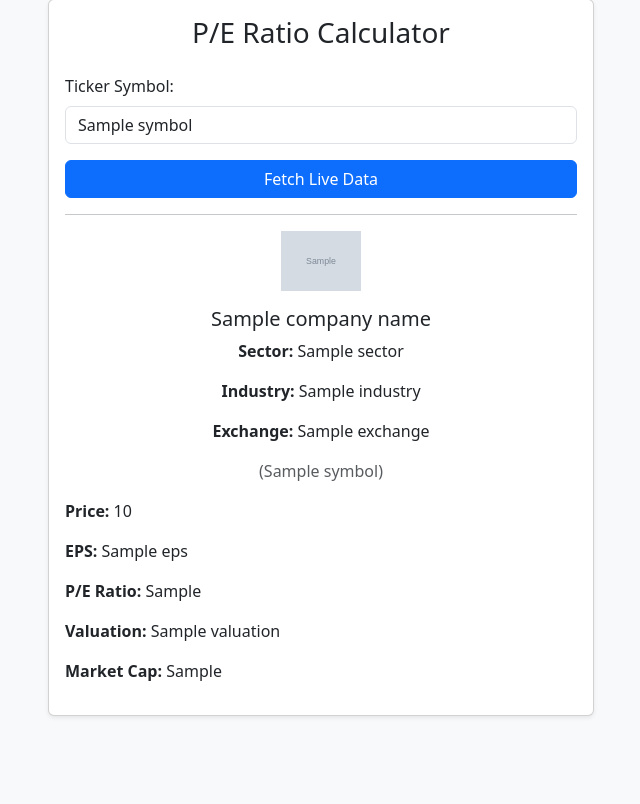
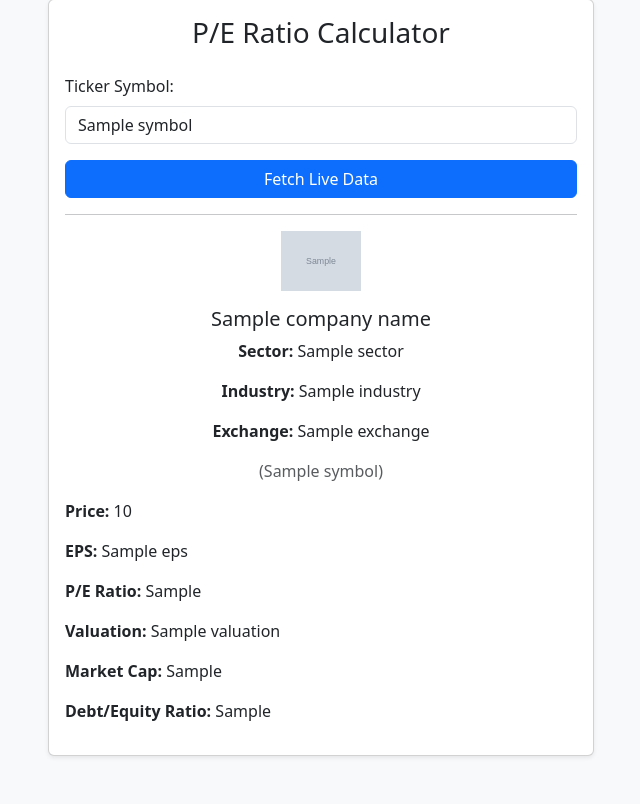
Before and after one commit to Skulk2Fade/pe-ratio-app, a Flask app: template templates/index.html in a window 1280 px wide. Shown: the part 49-853 px from the top of the page, without its empty margins (319-959 px from the left). Before the commit the page ends 766 px from the top, so only its background shows below. Run offline with Flask 3, Linux system fonts and the light colour scheme; the template is opened without the code that fills it: most values are stand-ins (such as "Sample title", 1, 10 or a date in 2020); grey boxes marked "Sample" are stand-in pictures.

Commit message:
Add Debt/Equity ratio support

```diff
--- a/app.py
+++ b/app.py
@@ -19,19 +19,26 @@ def format_market_cap(value):
 def get_stock_data(symbol):
     quote_url = f"https://financialmodelingprep.com/api/v3/quote/{symbol}?apikey={API_KEY}"
     profile_url = f"https://financialmodelingprep.com/api/v3/profile/{symbol}?apikey={API_KEY}"
+    ratios_url = f"https://financialmodelingprep.com/api/v3/ratios-ttm/{symbol}?apikey={API_KEY}"
 
     try:
         # Get quote data
         quote_response = requests.get(quote_url, timeout=10)
         quote_data = quote_response.json()
         if not isinstance(quote_data, list) or len(quote_data) == 0:
-            return None, None, None, None, None, None, None, None
+            return None, None, None, None, None, None, None, None, None
         quote = quote_data[0]
 
         # Get profile data
         profile_response = requests.get(profile_url, timeout=10)
         profile_data = profile_response.json()
         profile = profile_data[0] if isinstance(profile_data, list) and len(profile_data) > 0 else {}
+
+        ratio_response = requests.get(ratios_url, timeout=10)
+        ratio_data = ratio_response.json()
+        debt_to_equity = None
+        if isinstance(ratio_data, list) and len(ratio_data) > 0:
+            debt_to_equity = ratio_data[0].get("debtEquityRatioTTM")
 
         name = profile.get("companyName", "")
         logo_url = profile.get("image", "")
@@ -43,7 +50,17 @@ def get_stock_data(symbol):
         eps = quote.get("eps")
         market_cap = format_market_cap(quote.get("marketCap"))
 
-        return name, logo_url, sector, industry, exchange, price, eps, market_cap
+        return (
+            name,
+            logo_url,
+            sector,
+            industry,
+            exchange,
+            price,
+            eps,
+            market_cap,
+            debt_to_equity,
+        )
     except Exception as e:
         print(f"API error: {e}")
         return None, None, None, None, None, None, None, None, None
@@ -51,7 +68,7 @@ def get_stock_data(symbol):
 @app.route("/", methods=["GET", "POST"])
 def index():
     symbol = ""
-    price = eps = pe_ratio = valuation = company_name = logo_url = market_cap = sector = industry = exchange = error_message = None
+    price = eps = pe_ratio = valuation = company_name = logo_url = market_cap = sector = industry = exchange = debt_to_equity = error_message = None
 
     if request.method == "POST":
         symbol = request.form["ticker"].upper()
@@ -65,6 +82,7 @@ def index():
                 price,
                 eps,
                 market_cap,
+                debt_to_equity,
             ) = get_stock_data(symbol)
 
             if price is not None and eps:
@@ -77,6 +95,8 @@ def index():
                     valuation = "Fairly Valued"
             elif price is None or eps is None:
                 error_message = "Price or EPS data is missing."
+            if debt_to_equity is not None:
+                debt_to_equity = round(debt_to_equity, 2)
         except Exception as e:
             error_message = str(e)
 
@@ -93,6 +113,7 @@ def index():
         sector=sector,
         industry=industry,
         exchange=exchange,
+        debt_to_equity=debt_to_equity,
         error_message=error_message,
     )
 
--- a/requirements.txt
+++ b/requirements.txt
@@ -1,2 +1,3 @@
 Flask
 yfinance
+requests
--- a/templates/index.html
+++ b/templates/index.html
@@ -52,6 +52,9 @@
                             <p><strong>P/E Ratio:</strong> {{ pe_ratio }}</p>
                             <p><strong>Valuation:</strong> {{ valuation }}</p>
                             <p><strong>Market Cap:</strong> {{ market_cap }}</p>
+                            {% if debt_to_equity %}
+                                <p><strong>Debt/Equity Ratio:</strong> {{ debt_to_equity }}</p>
+                            {% endif %}
                         {% endif %}
                     </div>
                 </div>
```
